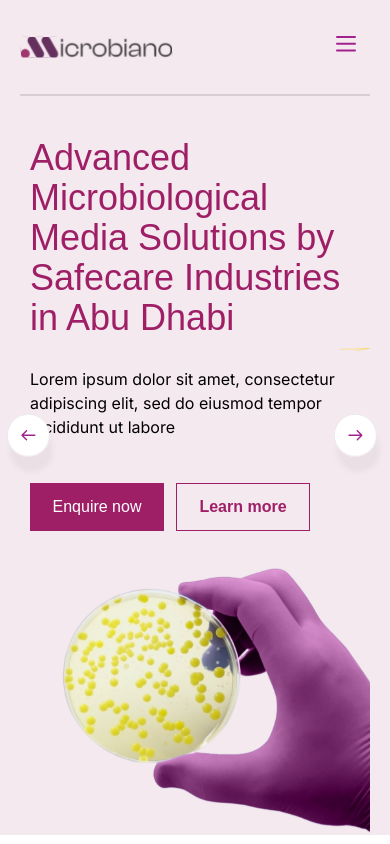
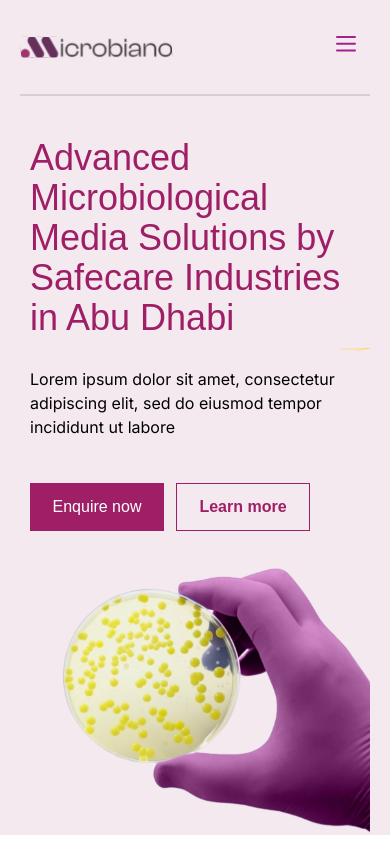
Before and after one commit to mtalha987/microbiano, a Next.js app: page / in a window 390 px wide. Shown: the top 844 px of the page. Built offline with nearby package versions, Linux system fonts and the light colour scheme.

Commit message:
MicroBiano Completed

```diff
--- a/app/Components/Card.jsx
+++ b/app/Components/Card.jsx
@@ -30,7 +30,7 @@
     <>
       <div className=" 2xl:max-w-[1440px] 2xl:mx-auto 2xl:px-0 xl:px-[90px] lg:px-10 px-5 mt-[54px] mb-[145px] gap-5 flex flex-wrap lg:flex-nowrap justify-center  overflow-hidden">
         {cardData.map((info,id)=>(
-            <div className=" mt-10 lg:mt-0 w-[407px] 2xl:w-[466px] ">
+            <div className=" mt-10 lg:mt-0 w-[85%] xs:w-[100%] lg:w-[407px] 2xl:w-[466px] ">
             <div className=" flex xl:flex-nowrap sm:flex-wrap  relative -z-10   bg-dog-food bg-cover bg-no-repeat	 bg-[#f5e9f0]" key={id}>
                 <h2 className="text-[#5f1654] text-[28px] font-normal font-arial mt-[176px] ml-4">{info.title}</h2>
                 <Image src={info.image} width={256} height={208} className="w-64 h-52 absolute -z-10 right-0 bottom-0" />
--- a/app/Components/SliderHero.jsx
+++ b/app/Components/SliderHero.jsx
@@ -81,7 +81,7 @@
           </div>
 
           <div
-            className="w-[63px] h-[63px] absolute top-[40%] xs:top-[43%] xl:ml-4 left-0 z-20 max-sm:hidden"
+            className="w-[63px] xs:hidden h-[63px] absolute top-[40%] xs:top-[43%] xl:ml-4 left-0 z-20 max-sm:hidden"
             onClick={handlePrevSlide}
           >
             <Image
@@ -93,7 +93,7 @@
             />
           </div>
           <div
-            className="w-[63px] h-[63px] absolute top-[40%] xs:top-[43%] xl:mr-4 right-0 z-20 max-sm:hidden"
+            className="w-[63px] h-[63px] xs:hidden absolute top-[40%] xs:top-[43%] xl:mr-4 right-0 z-20 max-sm:hidden"
             onClick={handleNextSlide}
           >
             <Image
--- a/app/Components/Vision.jsx
+++ b/app/Components/Vision.jsx
@@ -8,11 +8,11 @@
 const Vision = () => {
   return (
     <>
-          <div className=' 2xl:max-w-[1440px] 2xl:mx-auto 2xl:p-0 xl:px-[90px] lg:px-10 px-5 sm:mt-16  flex flex-wrap xl:flex-nowrap   lg:justify-between justify-center'>
+          <div className=' 2xl:max-w-[1440px] 2xl:mx-auto 2xl:p-0 xl:px-[90px] lg:px-10 px-5 lg:mt-16 sm:mt-6  flex flex-wrap xl:flex-nowrap   lg:justify-between justify-center'>
 
             {/* Section 2 */}
             <div className='lg:w-6/12 2xl:w-[auto]  '>
-                <div className='sm:mt-28 xs:mt-14'>
+                <div className='lg:mt-28 sm:mt-8 xs:mt-14'>
                 <h2 className="text-secondary text-[42px] font-normal font-arial text-center lg:text-left">Our Vision and Mission</h2>
                     <Image src={Vector} className='sm:ml-48 xs:ml-9 xs:mt-3 mb-9 lg:mb-0' />
                 </div>
```
